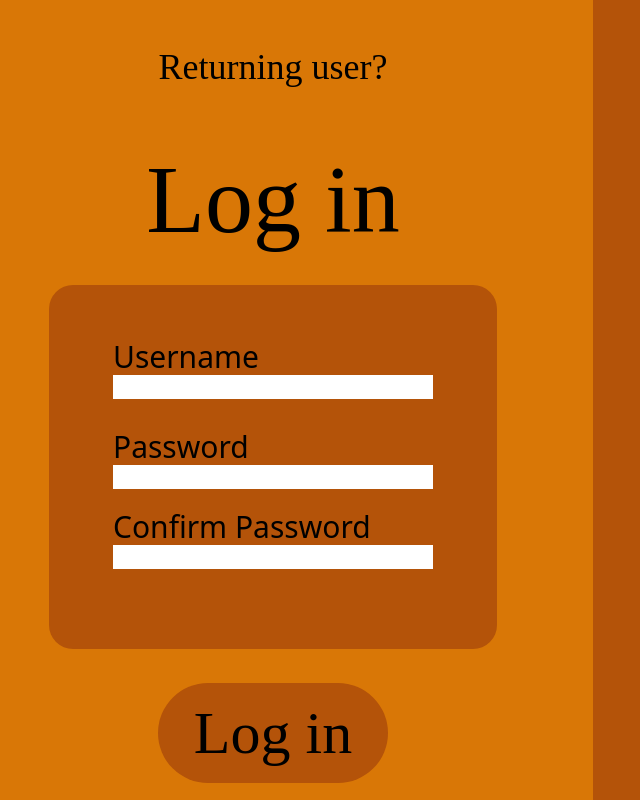
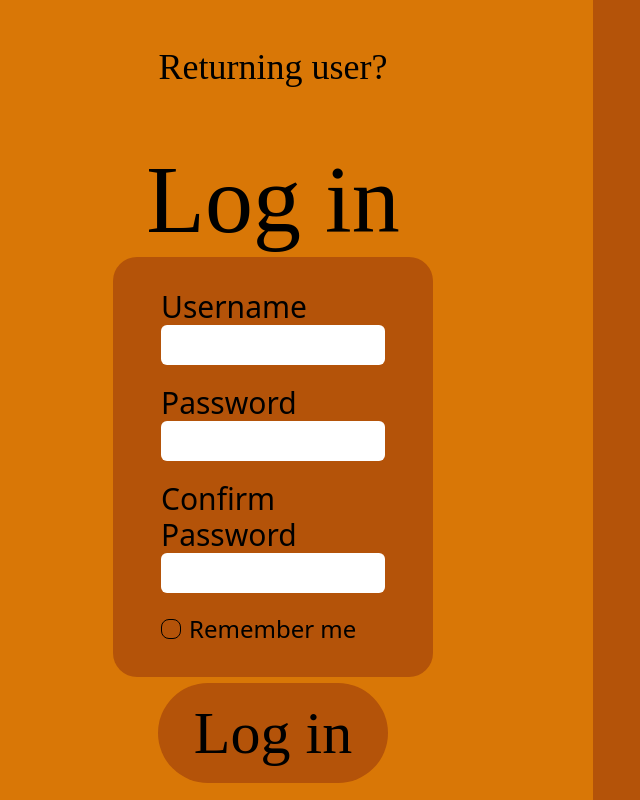
Before and after one commit to erdemy885/libTrack, a React (Vite) app in the folder client/: page / in a window 1280 px wide. Shown: the part 800-1600 px from the top of the page, without its empty margins (47-687 px from the left). Built offline with nearby package versions, Linux system fonts and the light colour scheme; a web font is replaced by a local one.

Commit message:
finish making form

```diff
--- a/client/src/components/Credentials.tsx
+++ b/client/src/components/Credentials.tsx
@@ -1,18 +1,18 @@
 const Credentials = () => {
   return (
     <>
-      <div className="px-16 pt-11 bg-amber-700 rounded-3xl grid grid-rows-4 row-start-4 place-items-center space-y-5">
-        <div className="w-80">
+      <div className="w-1/2 h-96 bg-amber-700 rounded-3xl place-items-center grid grid-rows-4">
+        <div className="row-start-1 w-60">
           <div className="text-3xl">Username</div>
-          <input type="text" className="w-full"></input>
+          <input type="text" className="w-full h-10 rounded-md"></input>
         </div>
-        <div className="w-80">
+        <div className="row-start-2 w-60">
           <div className="text-3xl">Password</div>
-          <input type="text" className="w-full"></input>
+          <input type="text" className="w-full h-10 rounded-md"></input>
         </div>
-        <div className="w-80">
+        <div className="row-start-3 w-60">
           <div className="text-3xl">Confirm Password</div>
-          <input type="text" className="w-full"></input>
+          <input type="text" className="w-full h-10 rounded-md"></input>
         </div>
       </div>
     </>
--- a/client/src/pages/Welcome.tsx
+++ b/client/src/pages/Welcome.tsx
@@ -32,9 +32,27 @@ const Welcome = () => {
             <div className="text-4xl font-radley row-start-1">
               Returning user?
             </div>
+
             <div className="text-8xl font-radley row-start-2">Log in</div>
 
-            <Credentials />
+            <div className="w-1/2 px-12 py-8 space-y-5 bg-amber-700 rounded-3xl place-items-center row-start-4">
+              <div className="w-full">
+                <div className="text-3xl">Username</div>
+                <input type="text" className="w-full h-10 rounded-md"></input>
+              </div>
+              <div className="w-full">
+                <div className="text-3xl">Password</div>
+                <input type="text" className="w-full h-10 rounded-md"></input>
+              </div>
+              <div className="w-full">
+                <div className="text-3xl">Confirm Password</div>
+                <input type="text" className="w-full h-10 rounded-md"></input>
+              </div>
+              <div className="flex items-center w-full">
+                <button className="border border-black rounded-lg h-5 w-5 mr-2 hover:bg-amber-800"></button>
+                <div className="text-2xl">Remember me</div>
+              </div>
+            </div>
 
             <button className="bg-amber-700 rounded-full row-start-6 px-9 py-5 hover:bg-amber-800">
               <div className="font-radley text-6xl">Log in</div>
```
